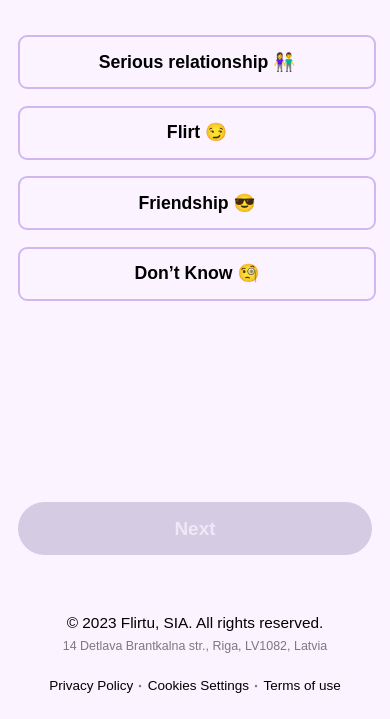
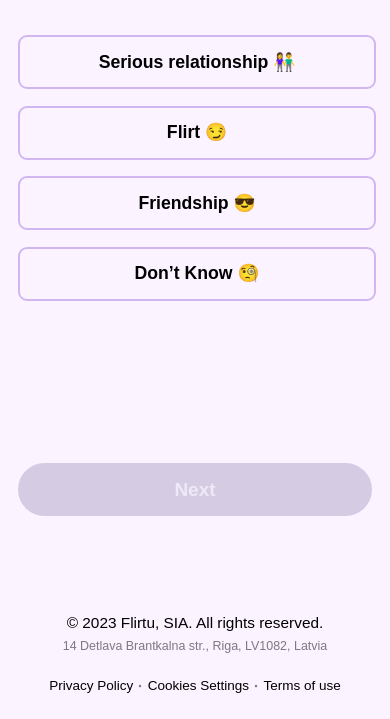
Before and after one commit to webDevT/quiz, a website: page app/q1.html in a window 390 px wide. Shown: the part 233-952 px from the top of the page. Drawn offline with nearby package versions, Linux system fonts and the light colour scheme; a web font is replaced by a local one.

Commit message:
button fix

```diff
--- a/app/sass/_media.sass
+++ b/app/sass/_media.sass
@@ -151,7 +151,7 @@
 			justify-content: space-between
 		.next-btn
 			margin-top: 0
-			margin-bottom: 15vw
+			margin-bottom: 25vw
 	.quize-title
 		min-height: 38vw
 		display: flex
```
Also changed, not shown: app/css/style.min.css, docs/css/style.min.css.
